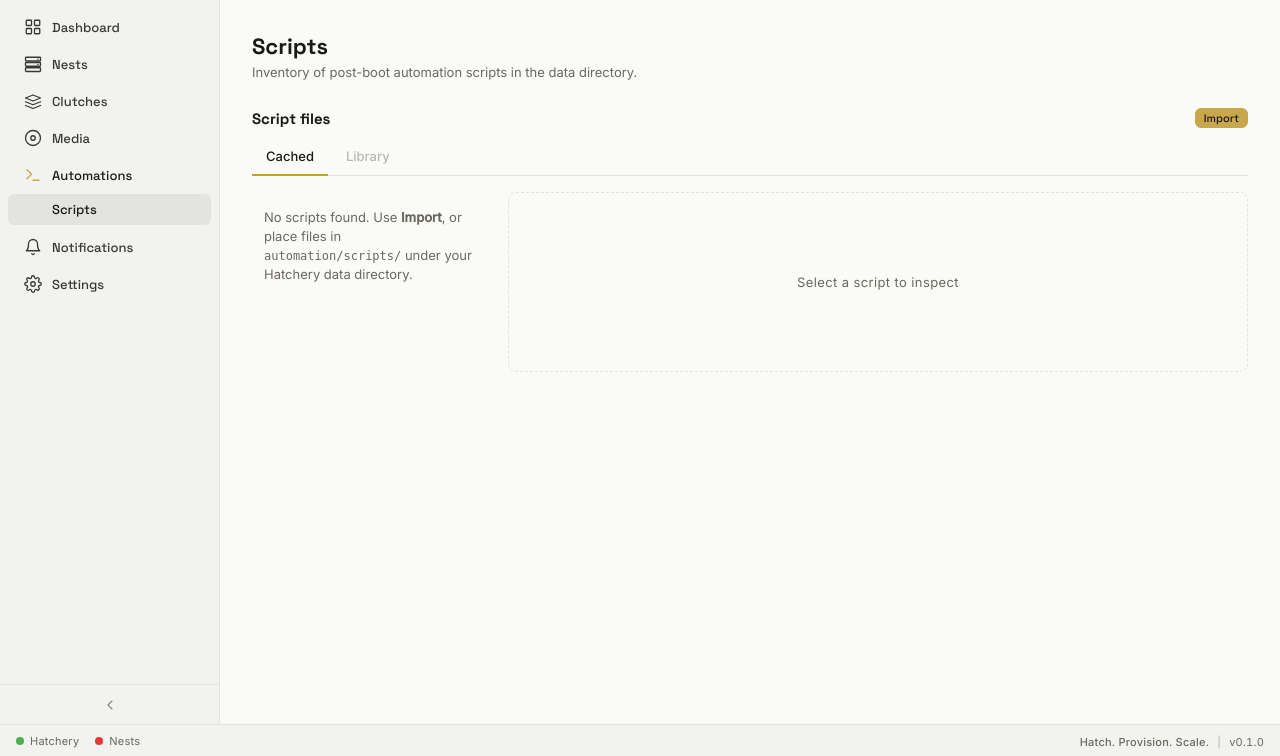
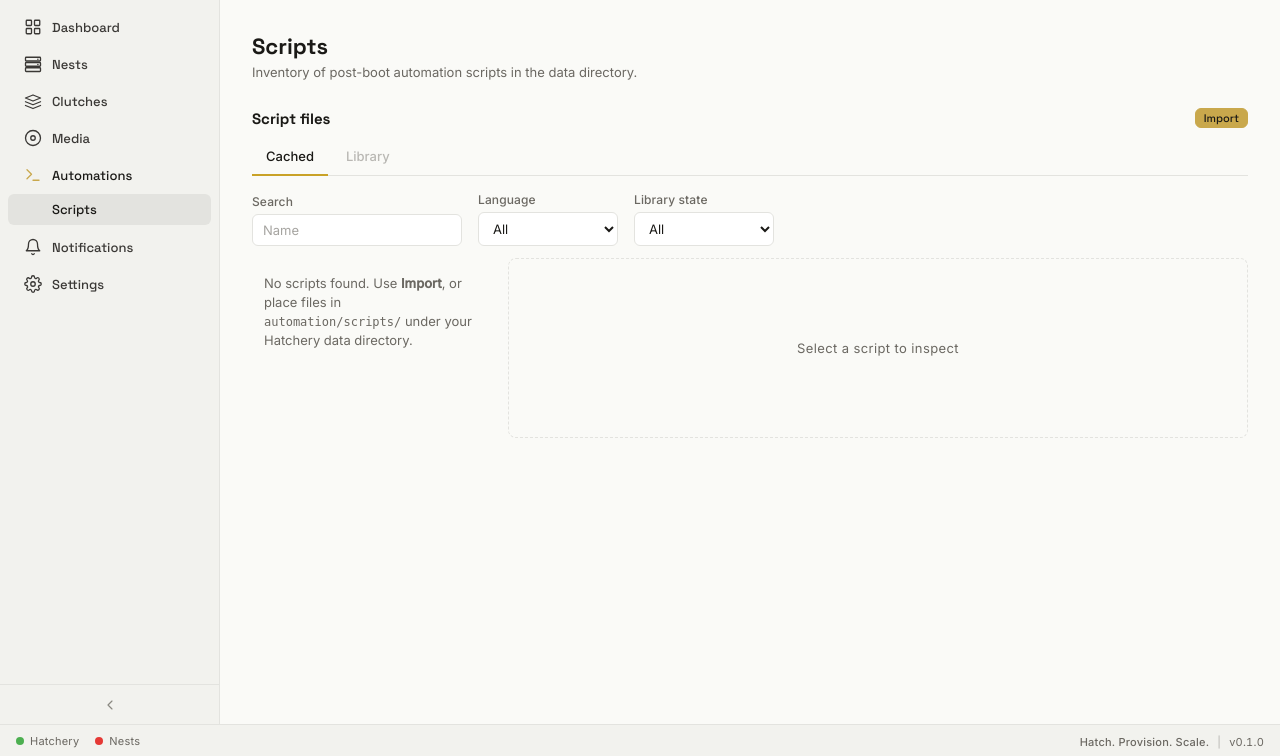
Before and after one commit to dustinestes/Hatchery, a Flask app: page /automation/scripts in a window 1280 px wide. Shown: the part 44-800 px from the top of the page. Run offline with Flask 3, Linux system fonts and the light colour scheme; data comes from the database, SQL or seed files in the repository; data that the repository does not hold is empty.

Commit message:
feat: filter Cached Scripts inventory (#320) (#323)
* feat: filter Cached Scripts inventory by name, language, state (#320)

Co-authored-by: Cursor <cursoragent@cursor.com>

* docs: note Scripts Cached filters in library.md (#320)

Co-authored-by: Cursor <cursoragent@cursor.com>

* fix: span Scripts Cached filters above rail and detail (#320)

Co-authored-by: Cursor <cursoragent@cursor.com>

---------

Co-authored-by: Dustin Estes <claudeai.putt935@passmail.com>
Co-authored-by: Cursor <cursoragent@cursor.com>

```diff
--- a/static/style.css
+++ b/static/style.css
@@ -3158,6 +3158,9 @@ body {
 
 .scripts-panel {
   min-height: 0;
+  display: flex;
+  flex-direction: column;
+  gap: 12px;
 }
 
 .library-browser-filters {
@@ -3282,8 +3285,18 @@ body {
 .scripts-layout {
   display: flex;
   gap: 16px;
+  flex: 1;
   height: 100%;
   min-height: 0;
+}
+
+.scripts-cached-filters {
+  margin-bottom: 0;
+  flex-shrink: 0;
+}
+
+.scripts-cached-filters .notif-filter-field {
+  min-width: 10rem;
 }
 
 .scripts-nav {
@@ -3296,6 +3309,10 @@ body {
   overflow-y: auto;
   scrollbar-width: thin;
   scrollbar-color: var(--scrollbar-thumb) var(--scrollbar-track);
+}
+
+.scripts-nav-item[hidden] {
+  display: none;
 }
 
 .scripts-nav::-webkit-scrollbar {
--- a/templates/ui/automation_scripts.html
+++ b/templates/ui/automation_scripts.html
@@ -47,6 +47,35 @@
 </div>
 
 <div class="scripts-panel" id="scripts-panel-cache" role="tabpanel" aria-labelledby="scripts-tab-cache">
+  <div class="notif-filters scripts-cached-filters" role="search" aria-label="Filter Cached scripts">
+    <div class="form-group notif-filter-field">
+      <label class="form-label" for="scripts-filter-q">Search</label>
+      <input type="search"
+             id="scripts-filter-q"
+             class="form-input"
+             placeholder="Name"
+             autocomplete="off"
+             aria-controls="scripts-nav">
+    </div>
+    <div class="form-group notif-filter-field">
+      <label class="form-label" for="scripts-filter-language">Language</label>
+      <select id="scripts-filter-language" class="form-select" aria-controls="scripts-nav">
+        <option value="">All</option>
+      </select>
+    </div>
+    <div class="form-group notif-filter-field">
+      <label class="form-label" for="scripts-filter-state">Library state</label>
+      <select id="scripts-filter-state" class="form-select" aria-controls="scripts-nav">
+        <option value="">All</option>
+        <option value="local">Local</option>
+        <option value="in_sync">In sync</option>
+        <option value="out_of_sync">Out of sync</option>
+        <option value="orphan">Orphaned</option>
+        <option value="unknown">Tip unknown</option>
+      </select>
+    </div>
+  </div>
+
 <div class="scripts-layout">
 
   <nav class="scripts-nav" aria-label="Automation scripts" id="scripts-nav">
@@ -88,6 +117,9 @@
         under your Hatchery data directory.
       </div>
     {% endif %}
+    <div class="scripts-nav-empty" id="scripts-nav-filtered-empty" role="status" hidden>
+      No scripts match these filters.
+    </div>
   </nav>
 
   <div class="scripts-content" id="scripts-content">
@@ -399,6 +431,11 @@
   const deleteFilenameEl = document.getElementById('delete-modal-filename');
   const deleteCancel = document.getElementById('delete-modal-cancel');
   const deleteConfirm = document.getElementById('delete-modal-confirm');
+  const filterQ = document.getElementById('scripts-filter-q');
+  const filterLanguage = document.getElementById('scripts-filter-language');
+  const filterState = document.getElementById('scripts-filter-state');
+  const navFilteredEmpty = document.getElementById('scripts-nav-filtered-empty');
+  const navEmpty = document.getElementById('scripts-nav-empty');
   const cacheSyncUrl = {{ library_cache_sync_url | default('') | tojson }};
   const cacheReattachUrl = {{ library_cache_reattach_url | default('') | tojson }};
   const libraryConnections = {{ library_connections | default([]) | tojson }};
@@ -550,6 +587,103 @@
     }
   }
 
+  function scriptLibraryState(btn) {
+    if (!btn) return 'local';
+    if (btn.getAttribute('data-orphan') === '1') return 'orphan';
+    var drift = (btn.getAttribute('data-drift-state') || 'local').trim();
+    if (drift === 'unknown') return 'unknown';
+    if (drift === 'out_of_sync') return 'out_of_sync';
+    if (drift === 'in_sync') return 'in_sync';
+    return 'local';
+  }
+
+  function currentScriptFilters() {
+    return {
+      q: filterQ ? (filterQ.value || '').trim().toLowerCase() : '',
+      language: filterLanguage ? (filterLanguage.value || '') : '',
+      state: filterState ? (filterState.value || '') : '',
+    };
+  }
+
+  function itemMatchesScriptFilters(btn, filters) {
+    if (!btn) return false;
+    var name = (btn.getAttribute('data-name') || '').toLowerCase();
+    if (filters.q && name.indexOf(filters.q) === -1) return false;
+    if (filters.language) {
+      var lang = btn.getAttribute('data-language') || '';
+      if (lang !== filters.language) return false;
+    }
+    if (filters.state && scriptLibraryState(btn) !== filters.state) return false;
+    return true;
+  }
+
+  function clearScriptDetail() {
+    selectedName = null;
+    selectedAbsPath = null;
+    selectedContent = null;
+    nav.querySelectorAll('.scripts-nav-item').forEach(function (el) {
+      el.classList.remove('active');
+      el.setAttribute('aria-pressed', 'false');
+    });
+    if (header) header.hidden = true;
+    if (detail) detail.hidden = true;
+    if (stub) stub.hidden = false;
+    if (copyDropdown) copyDropdown.hidden = true;
+    if (deleteBtn) deleteBtn.hidden = true;
+    if (libraryStatusBtn) {
+      libraryStatusBtn.hidden = true;
+      libraryStatusBtn.disabled = true;
+    }
+    libraryMode = 'hidden';
+  }
+
+  function populateLanguageFilter() {
+    if (!filterLanguage) return;
+    var selected = filterLanguage.value || '';
+    var langs = {};
+    nav.querySelectorAll('.scripts-nav-item').forEach(function (btn) {
+      var lang = (btn.getAttribute('data-language') || '').trim();
+      if (lang) langs[lang] = true;
+    });
+    var keys = Object.keys(langs).sort(function (a, b) {
+      return a.localeCompare(b);
+    });
+    filterLanguage.innerHTML = '';
+    var all = document.createElement('option');
+    all.value = '';
+    all.textContent = 'All';
+    filterLanguage.appendChild(all);
+    keys.forEach(function (lang) {
+      var opt = document.createElement('option');
+      opt.value = lang;
+      opt.textContent = lang;
+      filterLanguage.appendChild(opt);
+    });
+    if (selected && langs[selected]) filterLanguage.value = selected;
+  }
+
+  function applyScriptFilters() {
+    if (!nav) return;
+    var filters = currentScriptFilters();
+    var items = nav.querySelectorAll('.scripts-nav-item');
+    var visible = [];
+    items.forEach(function (btn) {
+      var match = itemMatchesScriptFilters(btn, filters);
+      btn.hidden = !match;
+      if (match) visible.push(btn);
+    });
+    var hasItems = items.length > 0;
+    if (navEmpty) navEmpty.hidden = hasItems;
+    if (navFilteredEmpty) {
+      navFilteredEmpty.hidden = !hasItems || visible.length > 0;
+    }
+    var active = nav.querySelector('.scripts-nav-item.active');
+    if (active && active.hidden) {
+      if (visible.length) selectItem(visible[0]);
+      else clearScriptDetail();
+    }
+  }
+
   function refreshDriftInventory() {
     return fetch('/api/automation/scripts')
       .then(function (r) { return r.ok ? r.json() : []; })
@@ -563,8 +697,10 @@
           var name = btn.getAttribute('data-name');
           if (name && byName[name]) applyDriftChrome(btn, byName[name]);
         });
+        populateLanguageFilter();
+        applyScriptFilters();
         var active = nav.querySelector('.scripts-nav-item.active');
-        if (active) setLibraryStatus(active);
+        if (active && !active.hidden) setLibraryStatus(active);
       })
       .catch(function () { /* status tick must not break the page */ });
   }
@@ -919,6 +1055,15 @@
     });
   }
 
+  function onScriptFilterChange() {
+    applyScriptFilters();
+  }
+  if (filterQ) filterQ.addEventListener('input', onScriptFilterChange);
+  if (filterLanguage) filterLanguage.addEventListener('change', onScriptFilterChange);
+  if (filterState) filterState.addEventListener('change', onScriptFilterChange);
+  populateLanguageFilter();
+  applyScriptFilters();
+
   if (window.hatchery && typeof hatchery.onStatusTick === 'function') {
     hatchery.onStatusTick(function () {
       refreshDriftInventory();
```
Also changed, not shown: docs/library.md (+2 -0 lines), tests/test_app.py (+6 -0 lines).
